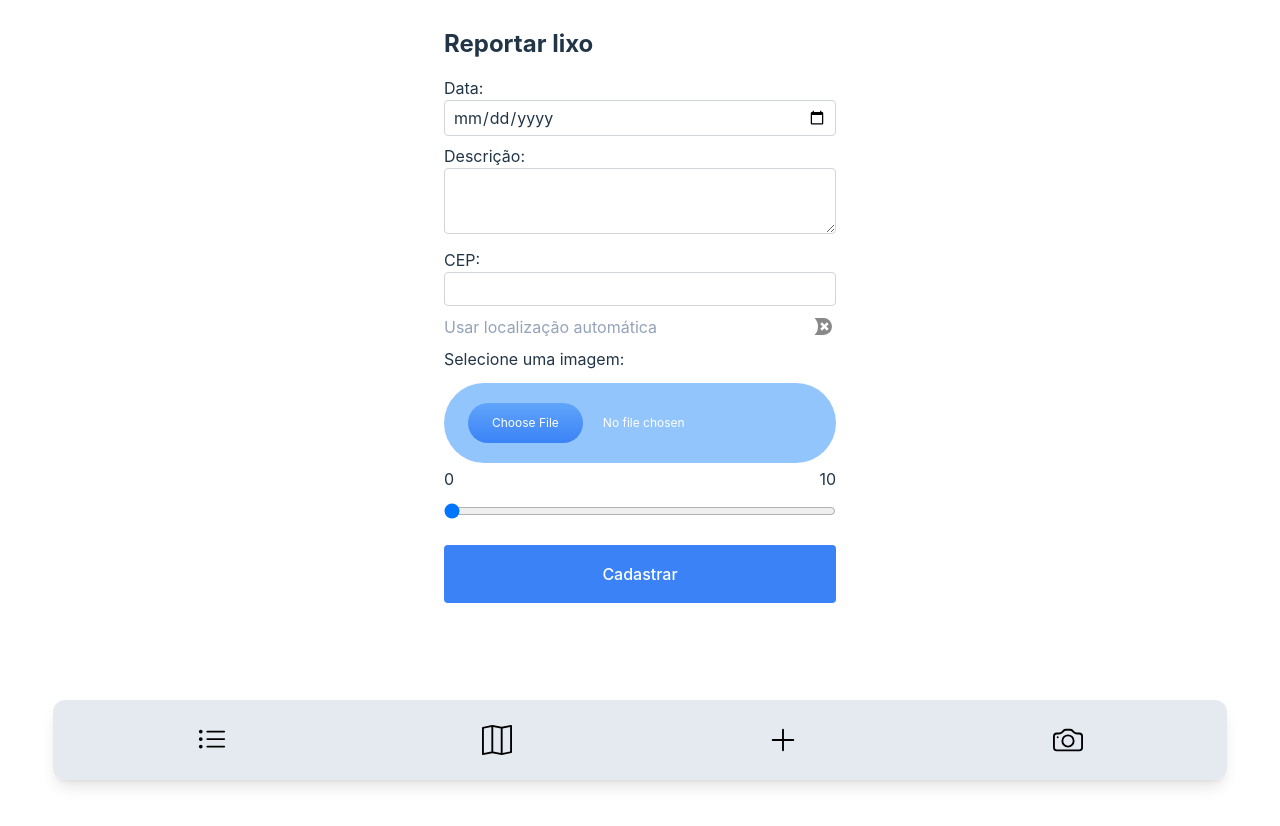
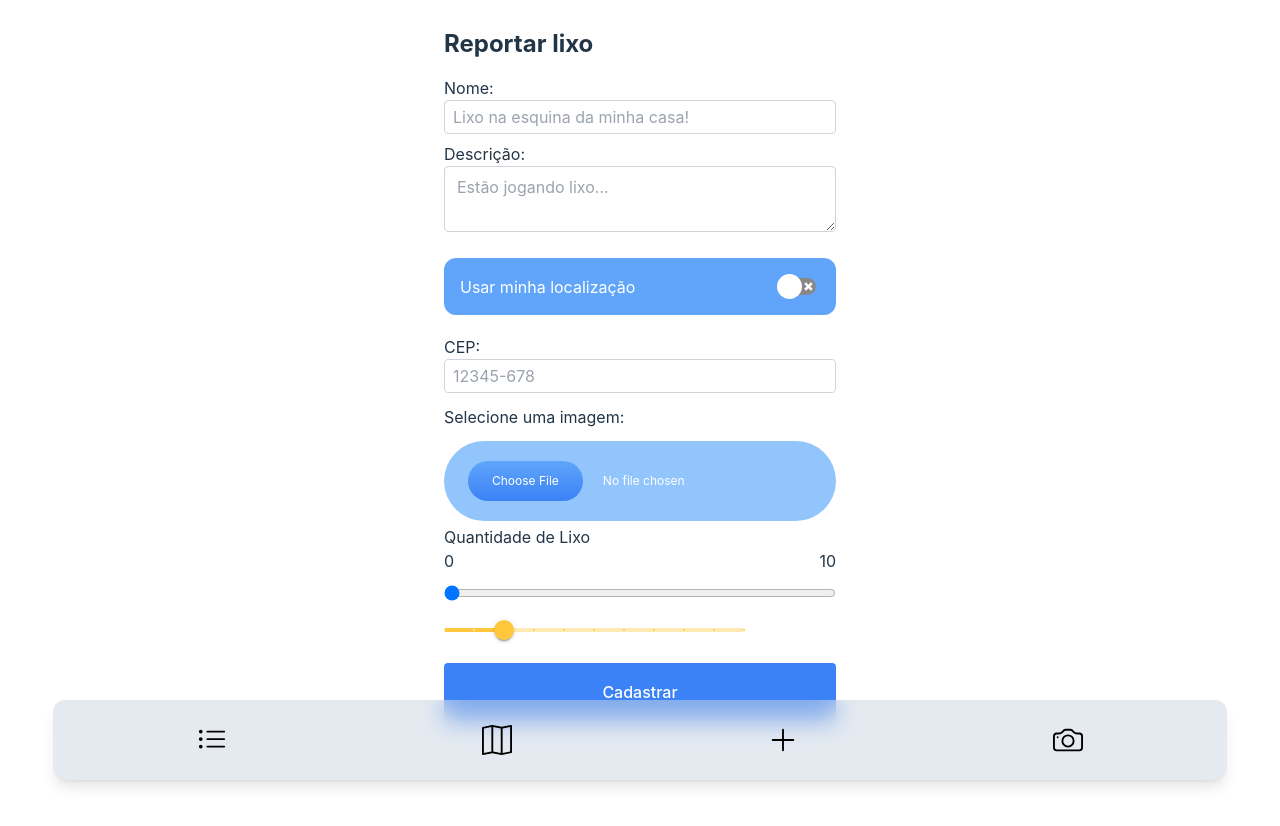
Before and after one commit to cauafroes/MapaDeLixo, a React (Vite) app: page /report in a window 1280 px wide. Shown: the top 826 px of the page. Before the commit the page ends 800 px from the top, so only its background shows below. Built offline with nearby package versions, Linux system fonts and the light colour scheme.

Commit message:
sendreports

```diff
--- a/package.json
+++ b/package.json
@@ -11,6 +11,9 @@
     "preview": "vite preview"
   },
   "dependencies": {
+    "@emotion/react": "^11.11.1",
+    "@emotion/styled": "^11.11.0",
+    "@mui/material": "^5.13.5",
     "autoprefixer": "^10.4.14",
     "axios": "^1.4.0",
     "leaflet": "^1.9.4",
--- a/src/components/SendReport.tsx
+++ b/src/components/SendReport.tsx
@@ -1,5 +1,6 @@
 import { useState, ChangeEvent } from "react";
 import Switch from "react-switch";
+import Slider from "@mui/material/Slider";
 import api from "./api/api";
 
 interface FormData {
@@ -14,6 +15,9 @@ interface FormData {
 export default function SendReport() {
   const [automaticGPS, setAutomaticGPS] = useState(false);
   const [value, setValue] = useState(0); // Set do Input Range
+  const [selectedFile, setSelectedFile] = useState<File | null>(null);
+  const [red, setRed] = useState(255);
+  const [green, setGreen] = useState(200);
   const [data, setData] = useState<FormData>({
     name: "",
     desc: "",
@@ -28,11 +32,11 @@ export default function SendReport() {
   };
   const getRangeColor = () => {
     if (value < 3) {
-      return 'bg-red-500';
+      return "bg-red-500";
     } else if (value < 6) {
-      return 'bg-yellow-500';
+      return "bg-yellow-500";
     } else {
-      return 'bg-green-500';
+      return "bg-green-500";
     }
   };
 
@@ -72,8 +76,8 @@ export default function SendReport() {
     formData.append("cep", data.cep);
     formData.append("gps_lat", String(data.gps_lat));
     formData.append("gps_long", String(data.gps_long));
-    if (data.image) {
-      formData.append("image", data.image);
+    if (selectedFile) {
+      formData.append("image", selectedFile);
     }
     try {
       const response = await api.post("/reports", formData, {
@@ -82,8 +86,15 @@ export default function SendReport() {
         },
       });
       console.log(response.data);
-    } catch (error) {
+    } catch (error: any) {
       alert(JSON.stringify(error.response.data.message));
+    }
+  };
+
+  const handleFileChange = (event: ChangeEvent<HTMLInputElement>): void => {
+    const files = event.target.files;
+    if (files && files.length > 0) {
+      setSelectedFile(files[0]);
     }
   };
 
@@ -115,18 +126,33 @@ export default function SendReport() {
       }));
     }
   };
+
+  const handleSliderChange = (event: any, value: any) => {
+    const normalizedValue = value / 10;
+    const updatedRed = Math.round(normalizedValue + 1 * 200);
+    const updatedGreen = Math.round((1 - normalizedValue) * 200);
+
+    setRed(updatedRed);
+    setGreen(updatedGreen);
+  };
+
+  const colorStyle = {
+    width: 300,
+    color: `rgb(${red}, ${green}, 60)`,
+  };
+
   return (
     <>
-      <div className="max-w-md p-7 mx-auto">
+      <div className="max-w-md p-7 mb-28 mx-auto">
         <h1 className="text-2xl font-bold mb-4">Reportar lixo</h1>
         <form onSubmit={handleSubmit}>
           <label className="block mb-2">
-            Data:
+            Nome:
             <input
-              type="date"
               name="name"
               value={data.name}
               onChange={handleChange}
+              placeholder="Lixo na esquina da minha casa!"
               className="border border-gray-300 rounded px-2 py-1 w-full focus:outline-none focus:ring-2 focus:ring-blue-500"
             />
           </label>
@@ -136,7 +162,18 @@ export default function SendReport() {
               name="desc"
               value={data.desc}
               onChange={handleChange}
+              placeholder="Estão jogando lixo..."
               className="border border-gray-300 rounded px-3 py-2 w-full focus:outline-none focus:ring-2 focus:ring-blue-500"
+            />
+          </label>
+          <label className="flex items-center mt-5 mb-5 justify-between bg-blue-400 p-4 rounded-xl text-white">
+            Usar minha localização
+            <Switch
+              height={17}
+              width={35}
+              handleDiameter={25}
+              onChange={handleSwitchChange}
+              checked={automaticGPS}
             />
           </label>
           {automaticGPS ? (
@@ -148,7 +185,7 @@ export default function SendReport() {
                   name="gps_lat"
                   value={data.gps_lat || ""}
                   onChange={handleChange}
-                  className="border border-gray-300 rounded px-2 py-1 w-full focus:outline-none focus:ring-2 focus:ring-blue-500"
+                  className="border border-gray-300 text-gray-400 rounded px-2 py-1 w-full focus:outline-none focus:ring-2 focus:ring-blue-500"
                 />
               </label>
               <label className="block mb-2">
@@ -158,7 +195,7 @@ export default function SendReport() {
                   name="gps_long"
                   value={data.gps_long || ""}
                   onChange={handleChange}
-                  className="border border-gray-300 rounded px-2 py-1 w-full focus:outline-none focus:ring-2 focus:ring-blue-500"
+                  className="border border-gray-300 text-gray-400 rounded px-2 py-1 w-full focus:outline-none focus:ring-2 focus:ring-blue-500"
                 />
               </label>
             </>
@@ -168,28 +205,19 @@ export default function SendReport() {
               <input
                 name="cep"
                 value={data.cep || ""}
+                placeholder="12345-678"
                 onChange={handleChange}
                 className="border border-gray-300 rounded px-2 py-1 w-full focus:outline-none focus:ring-2 focus:ring-blue-500"
               />
             </label>
           )}
-          <label className="flex items-center justify-between mb-1 text-slate-400">
-            Usar localização automática
-            <Switch
-              height={17}
-              width={35}
-              handleDiameter={25}
-              onChange={handleSwitchChange}
-              checked={automaticGPS}
-            />
-          </label>
           <label className="block mb-1 pt-1">
             Selecione uma imagem:
             <input
               type="file"
               accept="image/*"
               name="image"
-              onChange={handleChange}
+              onChange={handleFileChange}
               className="
                 file:bg-gradient-to-b file:from-blue-400 file:to-blue-500
                 file:text-xs
@@ -202,11 +230,15 @@ export default function SendReport() {
               "
             />
           </label>
-          <label htmlFor="rangeInput" className="flex mb-1 justify-between items-center">
+          <p>Quantidade de Lixo</p>
+          <label
+            htmlFor="rangeInput"
+            className="flex mb-1 justify-between items-center"
+          >
             <span>0</span>
             <span>10</span>
           </label>
-            <input
+          <input
             id="rangeInput"
             type="range"
             min="0"
@@ -214,8 +246,17 @@ export default function SendReport() {
             value={value}
             onChange={handleInputChange}
             className={`w-full h-8 rounded-md transition-colors ${getRangeColor()}`}
-            />
-
+          />
+          <Slider
+            defaultValue={2}
+            min={0}
+            max={10}
+            sx={colorStyle}
+            onChange={handleSliderChange}
+            valueLabelDisplay="auto"
+            step={1}
+            marks
+          />
           <button
             type="submit"
             className="bg-blue-500 mt-3 text-white py-4 px-4 rounded focus:outline-none focus:ring-2 focus:ring-blue-500 w-full"
--- a/src/components/api/api.tsx
+++ b/src/components/api/api.tsx
@@ -1,7 +1,7 @@
 import axios from "axios";
 
 const api = axios.create({
-  baseURL: "http://192.168.15.38/api",
+  baseURL: "http://localhost/api",
   headers: {
     "Content-Type": "application/json",
     timeout: 1000,
```
Also changed, not shown: 1 other file (tests, documents, lock files or other folders).
